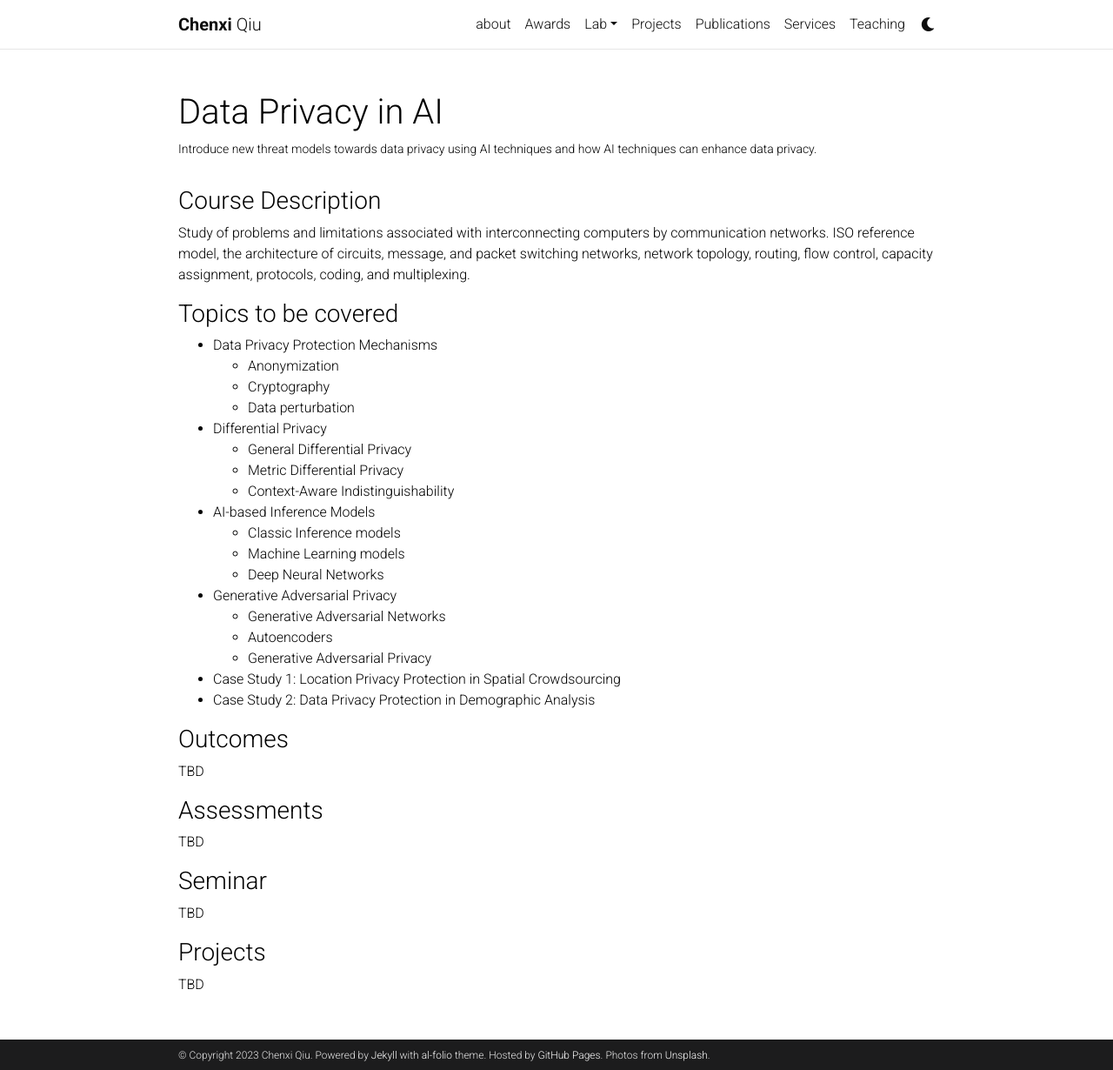
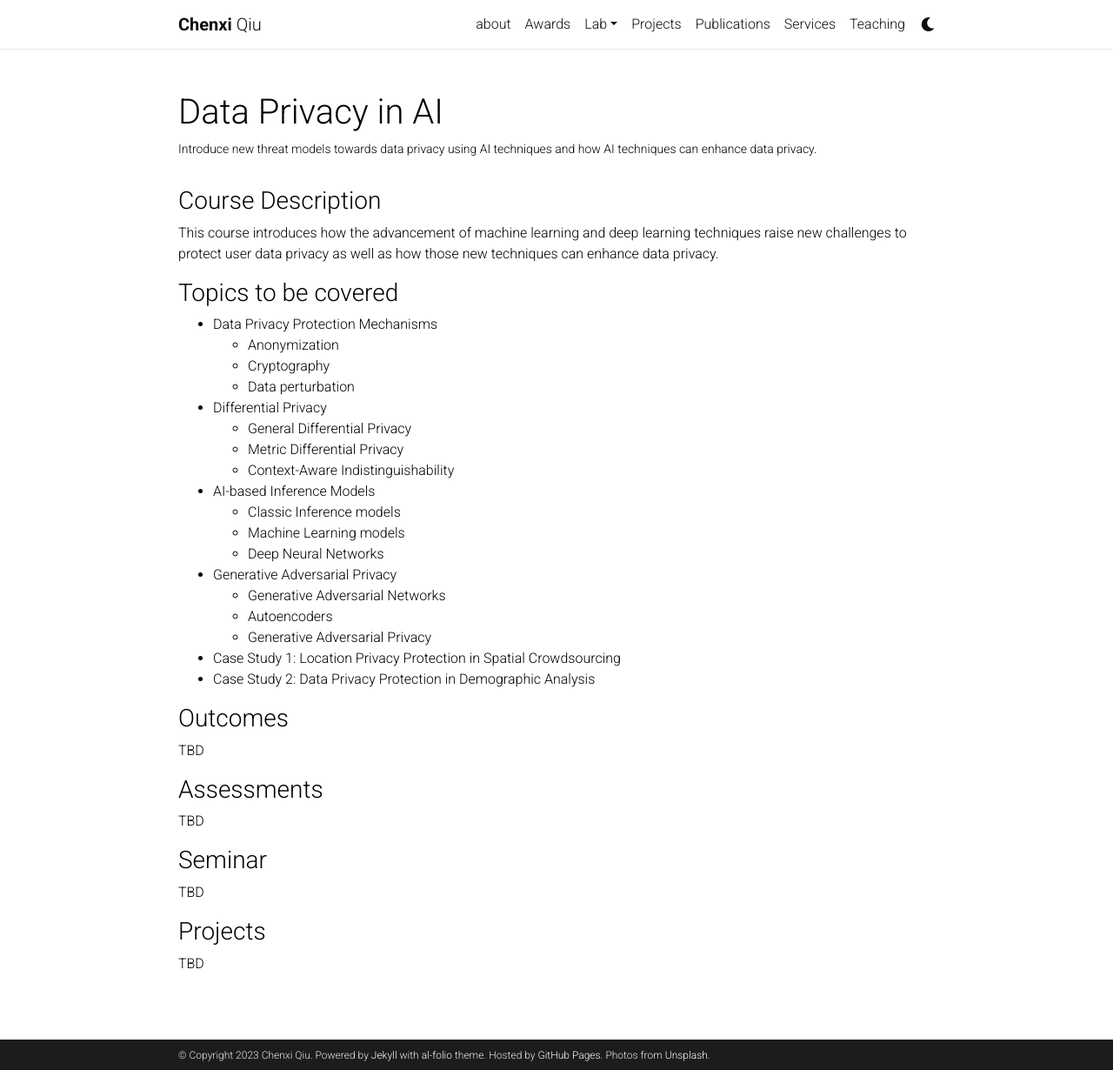
Before and after one commit to chenxiunt/chenxiunt.github.io, a Jekyll site: the page built from _teaching/DataPrivacyAI.markdown, in a window 1280 px wide and 1230 px high. Shown: the whole window at 87% size. Built offline with Jekyll 4.4.1, drawn with Linux system fonts in a browser that asks for light colours; comment, search, counter and statistics services are not loaded; a style sheet for code colours, icons or effects is not loaded.

Commit message:
Update DataPrivacyAI.markdown

```diff
--- a/_teaching/DataPrivacyAI.markdown
+++ b/_teaching/DataPrivacyAI.markdown
@@ -8,8 +8,7 @@ importance: 3
 
 ### Course Description ###
 
-Study of problems and limitations associated with interconnecting computers by communication networks. ISO reference model, the architecture of circuits, message, and packet switching networks, network topology, routing, flow control, capacity assignment, protocols, coding, and multiplexing.
-
+This course introduces how the advancement of machine learning and deep learning techniques raise new challenges to protect user data privacy as well as how those new techniques can enhance data privacy.
 
 ### Topics to be covered ###
 * Data Privacy Protection Mechanisms
```
